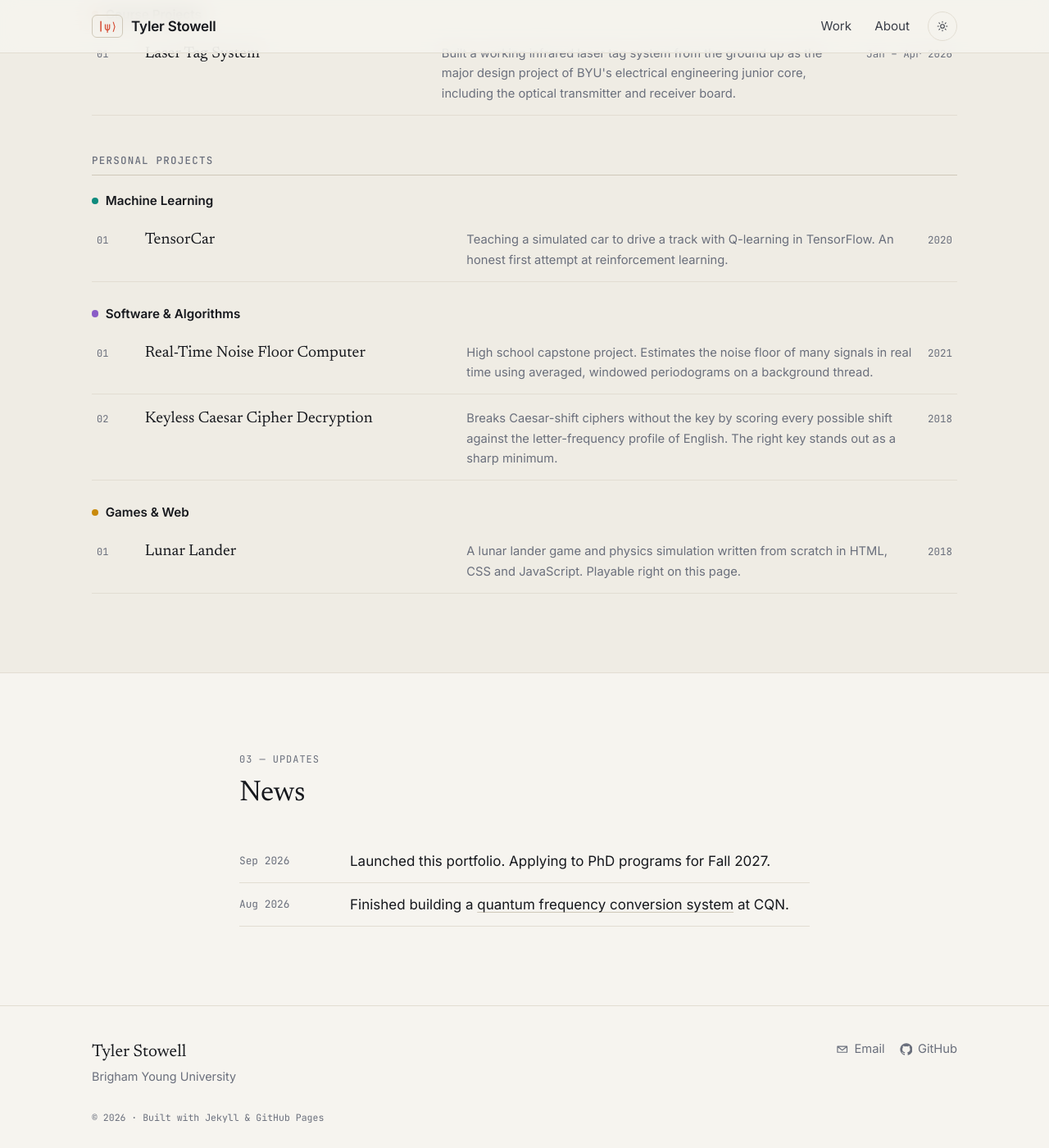
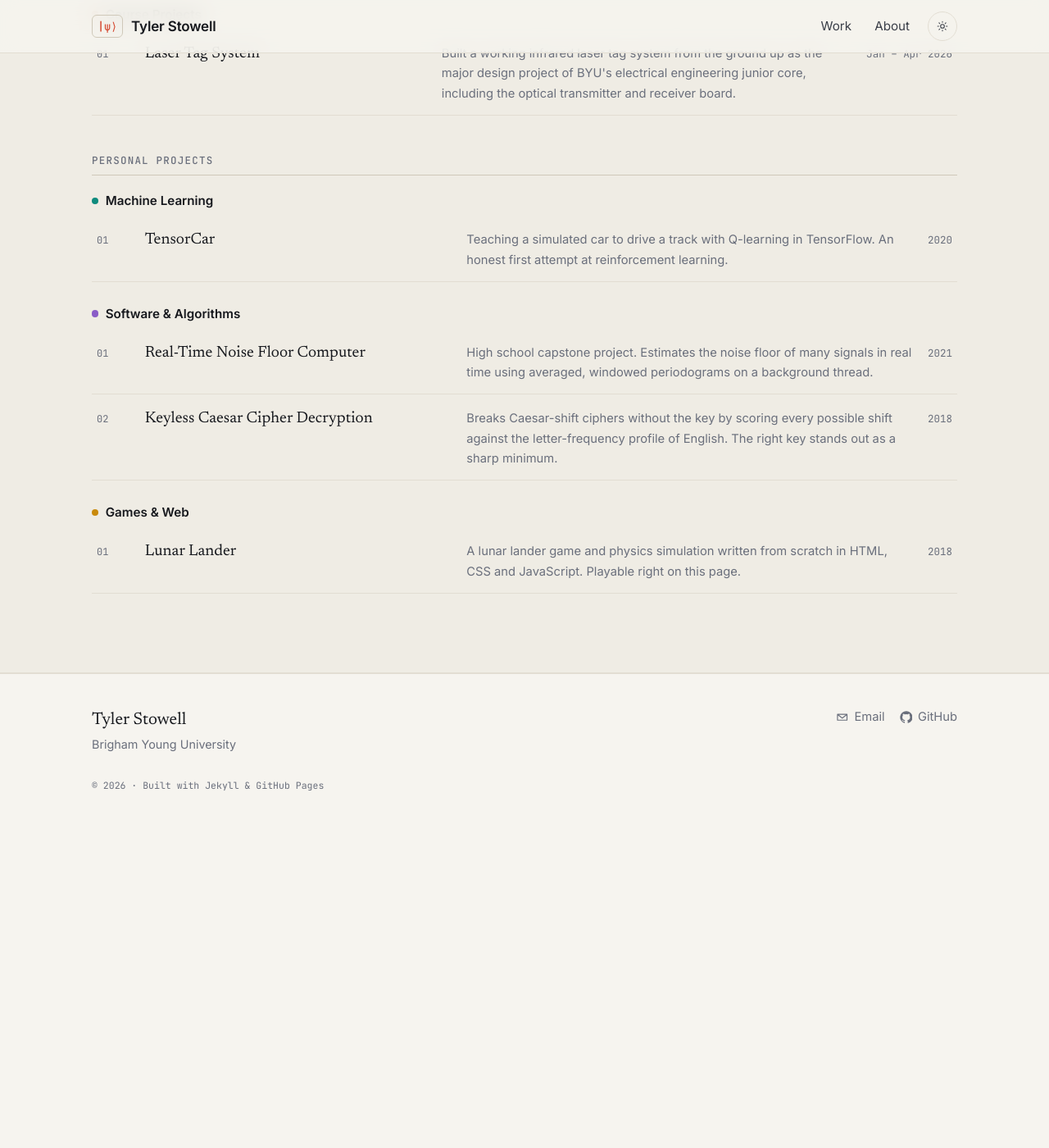
Before and after one commit to tystowell/tystowell.github.io, a Jekyll site: the page built from index.html, in a window 1280 px wide and 1400 px high, scrolled down 4686 px. Shown: the whole window at 82% size. Built offline with Jekyll 4.4.1, drawn with Linux system fonts in a browser that asks for light colours; after the commit the page ends 5681 px from its top, so only the background shows below that.

Commit message:
Removed news

```diff
--- a/_data/news.yml
+++ /dev/null
@@ -1,5 +0,0 @@
-# Short dated updates shown on the home page (newest first). Leave empty ([]) to hide the section.
-- date: 2026-09-01
-  text: "Launched this portfolio. Applying to PhD programs for Fall 2027."
-- date: 2026-08-01
-  text: "Finished building a [quantum frequency conversion system](/work/quantum-frequency-conversion/) at CQN."
--- a/_layouts/home.html
+++ b/_layouts/home.html
@@ -67,22 +67,6 @@ body_class: home
   </div>
 </section>
 
-{% if site.data.news and site.data.news.size > 0 %}
-<section class="section">
-  <div class="container narrow">
-    <header class="section-header">
-      <p class="eyebrow mono">03 — Updates</p>
-      <h2>News</h2>
-    </header>
-    <ul class="news">
-      {% for n in site.data.news %}
-      <li><time class="mono" datetime="{{ n.date | date_to_xmlschema }}">{{ n.date | date: "%b %Y" }}</time><span>{{ n.text | markdownify | remove: '<p>' | remove: '</p>' }}</span></li>
-      {% endfor %}
-    </ul>
-  </div>
-</section>
-{% endif %}
-
 {{ content }}
 
 {% if site.hero_photo == nil or site.hero_photo.bloch %}<script src="{{ '/assets/js/bloch.js' | relative_url }}" defer></script>{% endif %}
--- a/assets/css/main.css
+++ b/assets/css/main.css
@@ -334,11 +334,6 @@ p { margin: 0 0 1em; }
 .work-index-compact .wi-title { font-family: var(--font-sans); font-size: inherit; }
 .work-index-compact a[aria-current="page"] { border-left-color: var(--hue); color: var(--ink); font-weight: 600; }
 
-/* ---------- News ---------- */
-.news { list-style: none; margin: 0; padding: 0; }
-.news li { display: grid; grid-template-columns: 7em 1fr; gap: 16px; padding: 12px 0; border-bottom: 1px solid var(--line); }
-.news time { font-size: .8rem; color: var(--muted); padding-top: .2em; }
-
 /* ---------- Generic pages ---------- */
 .page { padding-top: clamp(40px, 7vw, 80px); padding-bottom: clamp(56px, 8vw, 96px); }
 .page-header { margin-bottom: 40px; max-width: 760px; }
@@ -461,7 +456,7 @@ p { margin: 0 0 1em; }
   .card-grid, .card-grid-featured { grid-template-columns: 1fr; }
   .pager { grid-template-columns: 1fr; }
   .pager-next { grid-column: 1; }
-  .news li, .pubs li { grid-template-columns: 1fr; gap: 2px; }
+  .pubs li { grid-template-columns: 1fr; gap: 2px; }
 }
 
 @media (prefers-reduced-motion: reduce) {
```
Also changed, not shown: README.md.
